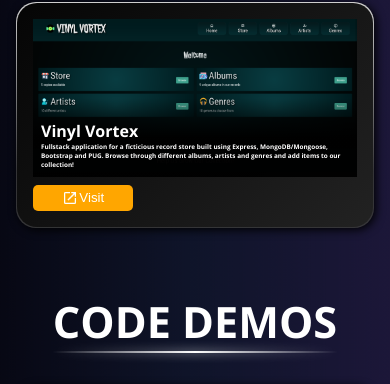
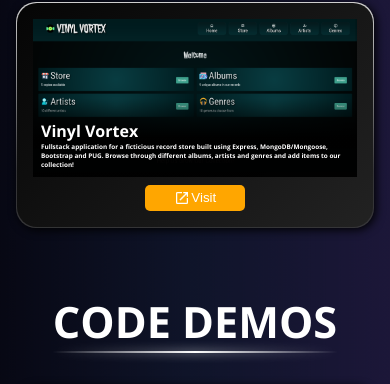
Before and after one commit to BZAgustin/portfolio, a website: page index.html in a window 390 px wide. Shown: the part 2213-2597 px from the top of the page. Drawn offline with nearby package versions, Linux system fonts and the light colour scheme.

Commit message:
Center link button on smaller displays

```diff
--- a/src/sass/partials/_projects.scss
+++ b/src/sass/partials/_projects.scss
@@ -166,6 +166,10 @@ button:hover {
   .demos-grid {
     grid-template-columns: 1fr;
   }
+
+  .lower-group {
+    justify-content: center;
+  }
 }
 
 @media screen and (max-width: 768px) {
```
Also changed, not shown: public/stylesheets/style.css, 1 other file.
